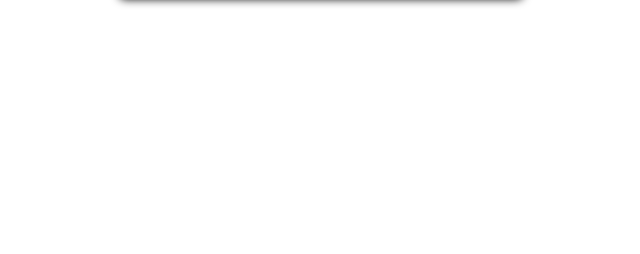
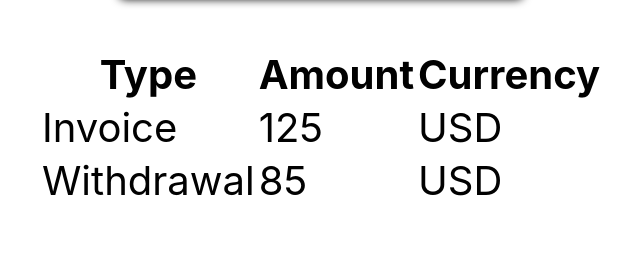
Before and after one commit to IgorMushk/goit-react-hw-01-components, a React (Create React App) app: page / in a window 1280 px wide. Shown: the part 1119-1373 px from the top of the page, without its empty margins (319-959 px from the left). Before the commit the page ends 1156 px from the top, so only its background shows below. Built offline with nearby package versions, Linux system fonts and the light colour scheme.

Commit message:
Componet TransactionHistory - start

```diff
--- a/src/components/App.jsx
+++ b/src/components/App.jsx
@@ -1,10 +1,12 @@
 import user from '../data/user.json';
 import data from '../data/data.json';
 import friends from '../data/friends.json'
+import transactions from '../data/transactions.json'
 import { Container } from './App.styled';
 import { Profile } from './Profile/Profile';
 import { Statistics } from './Statistics/Statistics';
 import { FriendsList } from './FriendList/FriendList';
+import { TransactionHistory } from './TransactionHistory/TransactionHistory';
 
 //console.log(user);
 //console.log('data', data);
@@ -24,6 +26,7 @@
         <Statistics title="Upload stats" stats={data} />
       {/* <Statistics stats={data} /> */}
       <FriendsList friends={friends} />
+      <TransactionHistory items={transactions} />;
       </Container>
     </>
   );
--- a/src/components/Profile/Profile.jsx
+++ b/src/components/Profile/Profile.jsx
@@ -1,5 +1,5 @@
 import PropTypes from 'prop-types';
-import './Profile.styled';
+//import './Profile.styled';
 import {
   ProfileDiv,
   ProfileDivDescr,
--- /dev/null
+++ b/src/components/TransactionHistory/TransactionHistory.jsx
@@ -0,0 +1,26 @@
+export const TransactionHistory = () => {
+  return (
+    <table class="transaction-history">
+      <thead>
+        <tr>
+          <th>Type</th>
+          <th>Amount</th>
+          <th>Currency</th>
+        </tr>
+      </thead>
+
+      <tbody>
+        <tr>
+          <td>Invoice</td>
+          <td>125</td>
+          <td>USD</td>
+        </tr>
+        <tr>
+          <td>Withdrawal</td>
+          <td>85</td>
+          <td>USD</td>
+        </tr>
+      </tbody>
+    </table>
+  );
+};
```
Also changed, not shown: src/components/TransactionHistory/TransactionHistory.styled.jsx (added).
